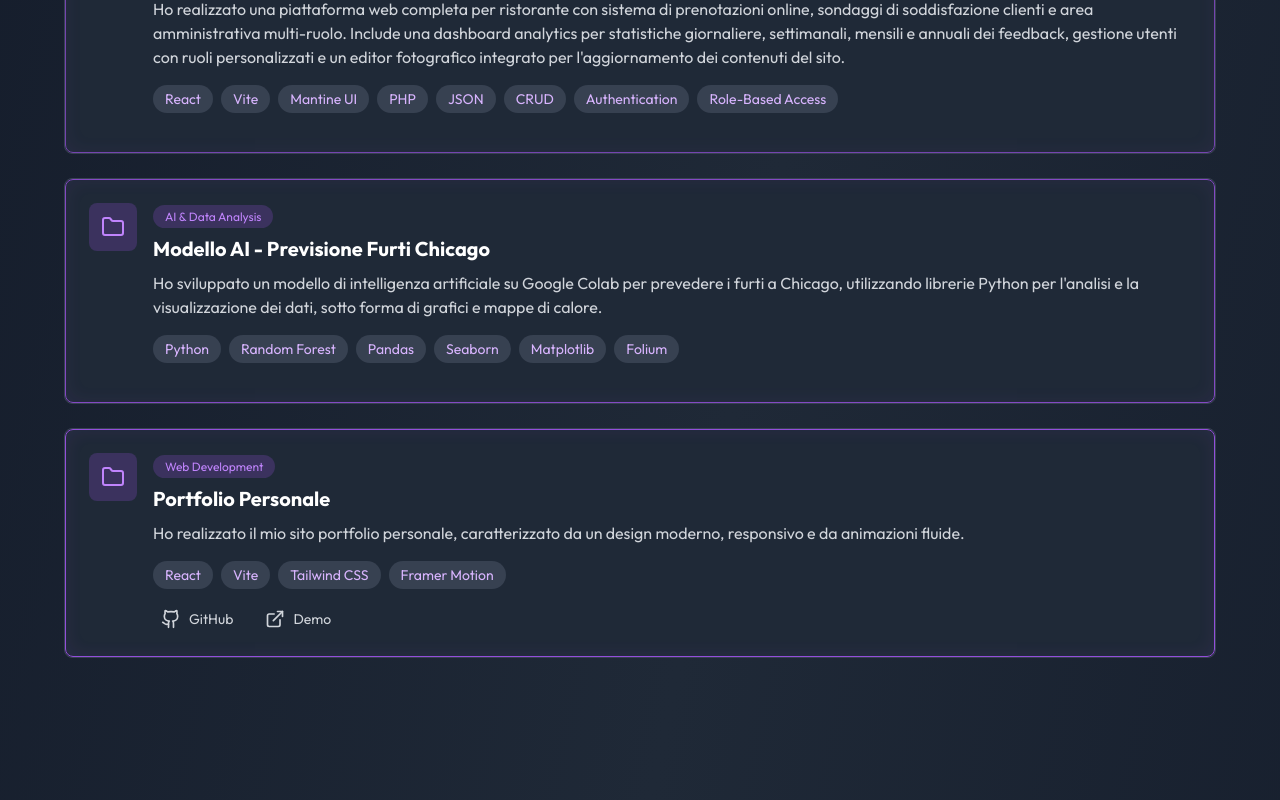
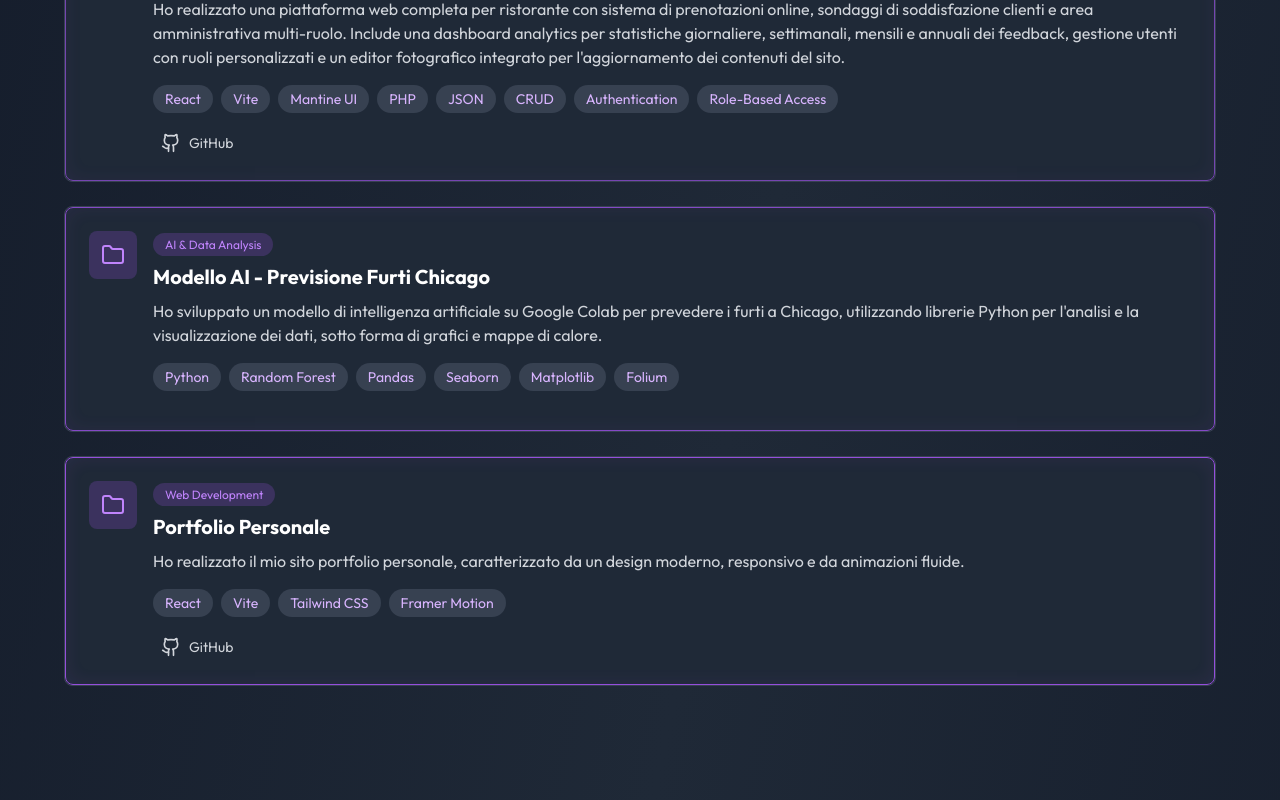
Before and after one commit to yaaniik/cvfolio, a React (Vite) app: page / in a window 1280 px wide. Shown: the part 2240-3040 px from the top of the page. Built offline with nearby package versions, Linux system fonts and the light colour scheme.

Commit message:
update: link github

```diff
--- a/src/components/Footer.jsx
+++ b/src/components/Footer.jsx
@@ -47,11 +47,11 @@ function Footer() {
 
           {/* Made with love */}
           <p className="text-gray-600 text-xs flex items-center justify-center gap-2">
-            <span>Sviluppato con</span>
+            <span>Realizzato con</span>
             <Heart className="text-purple-400 fill-purple-400" size={14} aria-hidden="true" />
             <span>e</span>
             <Code2 className="text-blue-400" size={14} aria-hidden="true" />
-            <span>a Roma</span>
+            <span>!</span>
           </p>
         </motion.div>
 
--- a/src/components/Projects.jsx
+++ b/src/components/Projects.jsx
@@ -128,7 +128,7 @@ function Projects() {
       description: 'Ho realizzato una piattaforma web completa per ristorante con sistema di prenotazioni online, sondaggi di soddisfazione clienti e area amministrativa multi-ruolo. Include una dashboard analytics per statistiche giornaliere, settimanali, mensili e annuali dei feedback, gestione utenti con ruoli personalizzati e un editor fotografico integrato per l\'aggiornamento dei contenuti del sito.',
       tech: ['React', 'Vite', 'Mantine UI', 'PHP', 'JSON', 'CRUD', 'Authentication', 'Role-Based Access'],
       category: 'Full Stack Web App',
-      github: '',
+      github: 'https://github.com/yaaniik/restaurant-kilo-casestudy',
       demo: ''
     },
     {
@@ -145,7 +145,7 @@ function Projects() {
       tech: ['React', 'Vite', 'Tailwind CSS', 'Framer Motion'],
       category: 'Web Development',
       github: 'https://github.com/yaaniik/cvfolio',
-      demo: typeof window !== 'undefined' ? window.location.origin : ''
+      demo: ''
     }
   ];
 
```
